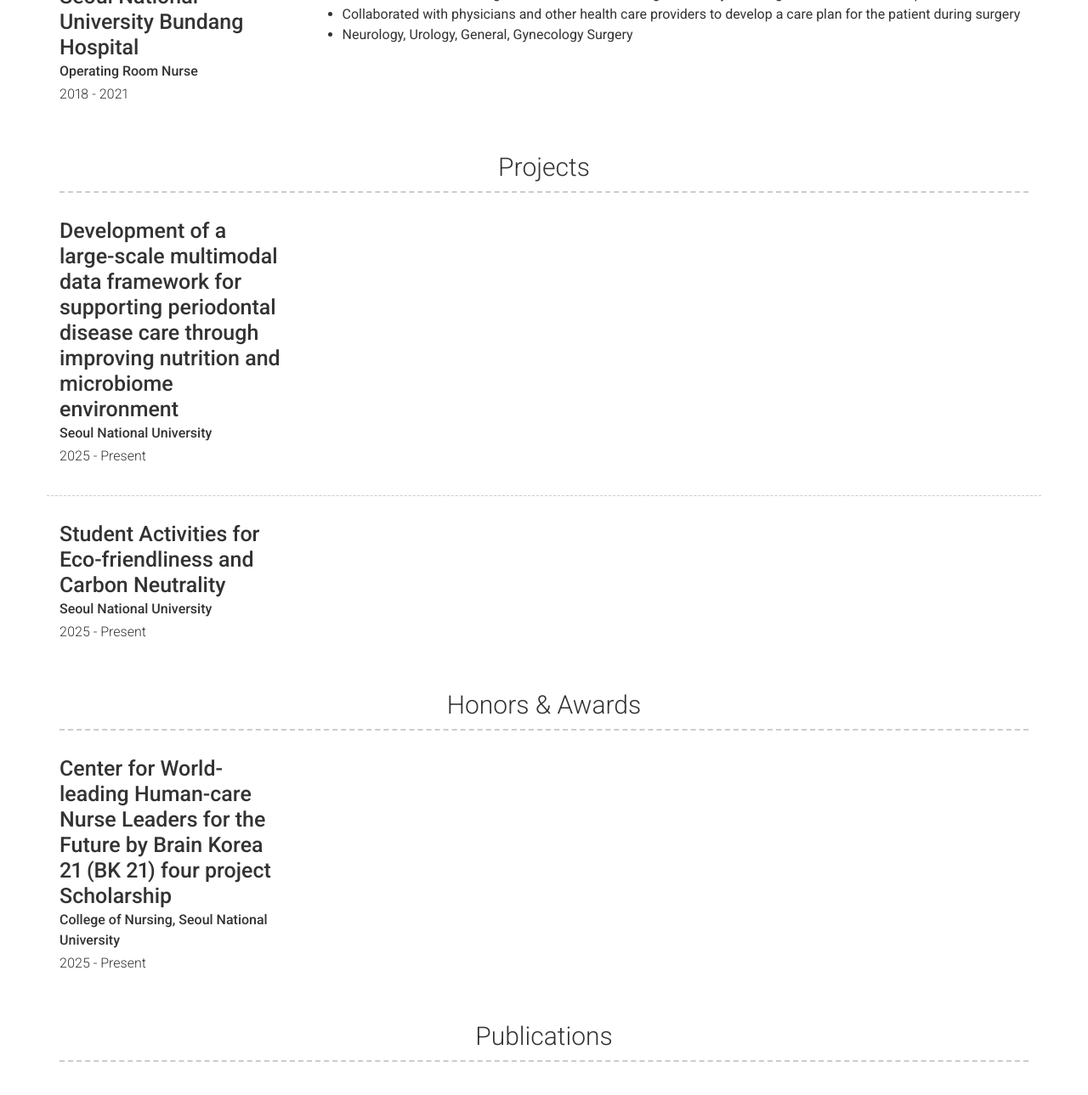
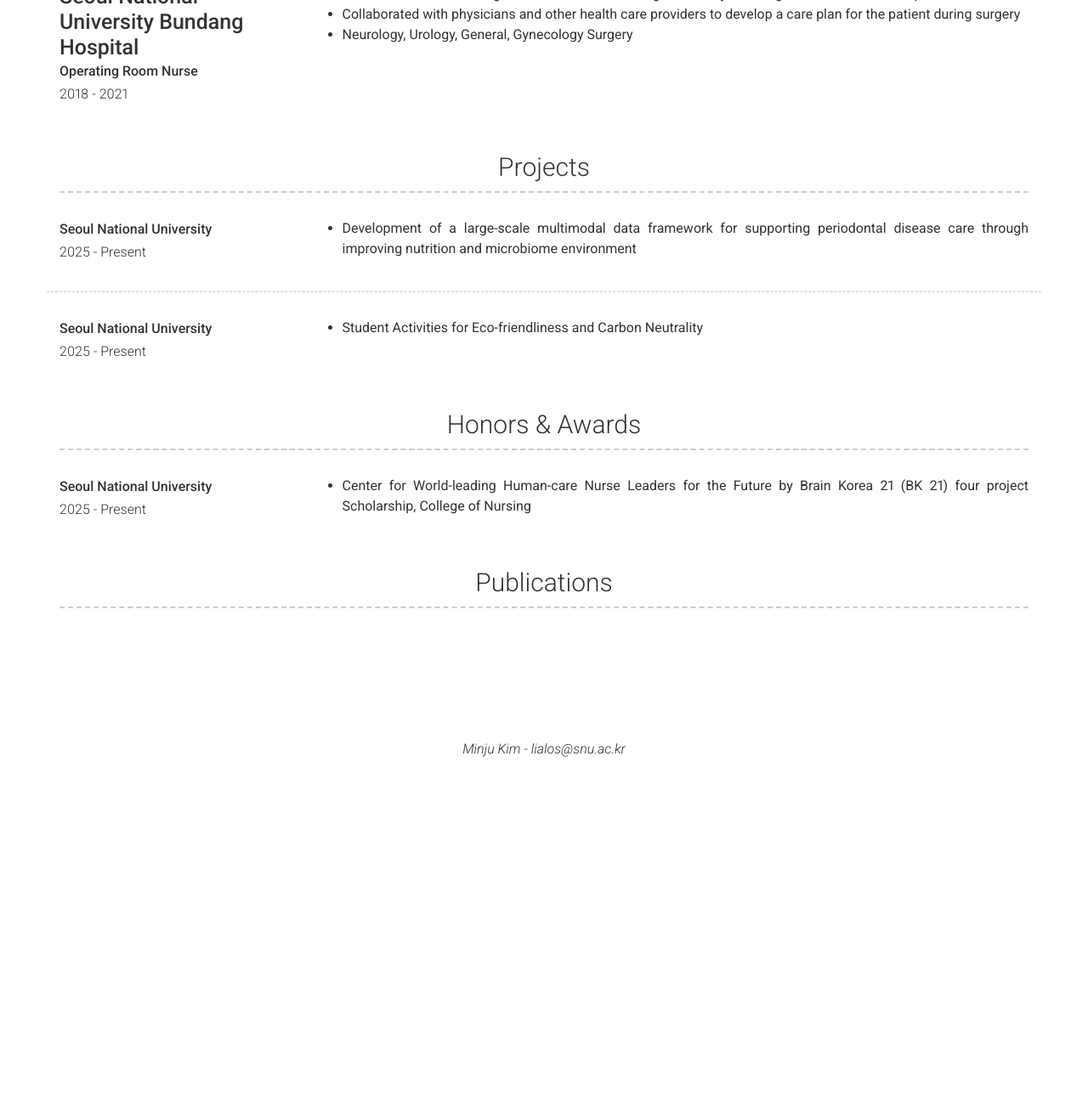
Before and after one commit to Minju-Kim1/CV, a Jekyll site: the page built from index.md, in a window 1280 px wide and 1400 px high, scrolled down 1374 px. Shown: the top 1289 px of the window at 85% size. Built offline with Jekyll 4.4.1, drawn with Linux system fonts in a browser that asks for light colours; nearby versions of some CDN libraries; after the commit the page ends 2276 px from its top, so only the background shows below that; part of the change alters nothing that is shown.

Commit message:
Change layout list to text in _config.yml

```diff
--- a/_config.yml
+++ b/_config.yml
@@ -114,7 +114,7 @@ content:
       - layout: left
         border: weak  # Value of `weak` will display a weak border below this item. # Any
                       # other value (or no value) means no border will be displayed
-        title: "Development of a large-scale multimodal data framework for supporting periodontal disease care through improving nutrition and microbiome environment"
+        #title:
         sub_title: Seoul National University
         caption: 2025 - Present
     #    link_text: Link Text
@@ -127,26 +127,29 @@ content:
     #        url: Link to project (eg. sproogen.github.io/modern-resume-theme)(optional)
     #    quote: >
     #      Short overview of the project (optional)
-    #    description: | # this will include new lines to allow paragraphs
-    #      Description about the work on/with the project
+        description: | # this will include new lines to allow paragraphs
+          * Development of a large-scale multimodal data framework for supporting periodontal disease care through improving nutrition and microbiome environment
       - layout: left
         #border: weak  # Value of `weak` will display a weak border below this item. # Any
                       # other value (or no value) means no border will be displayed
-        title: "Student Activities for Eco-friendliness and Carbon Neutrality"
+        #title:
         sub_title: Seoul National University
         caption: 2025 - Present
+        description: | # this will include new lines to allow paragraphs
+          * Student Activities for Eco-friendliness and Carbon Neutrality
 
 
   - title: Honors & Awards # Title for the section
     layout: list # Type of content section (list/text)
     content:
-      - #layout: left
+      - layout: left
         #border: weak  # Value of `weak` will display a weak border below this item. # Any
                       # other value (or no value) means no border will be displayed
-        title: >
-          Center for World-leading Human-care Nurse Leaders for the Future by Brain Korea 21 (BK 21) four project Scholarship
-        sub_title: College of Nursing, Seoul National University
+        #title:
+        sub_title: Seoul National University
         caption: 2025 - Present
+        description: | # this will include new lines to allow paragraphs
+          * Center for World-leading Human-care Nurse Leaders for the Future by Brain Korea 21 (BK 21) four project Scholarship, College of Nursing
 
 
   - title: Publications # Title for the section
```
